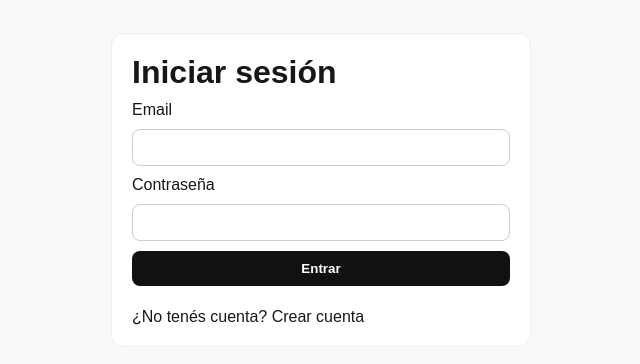
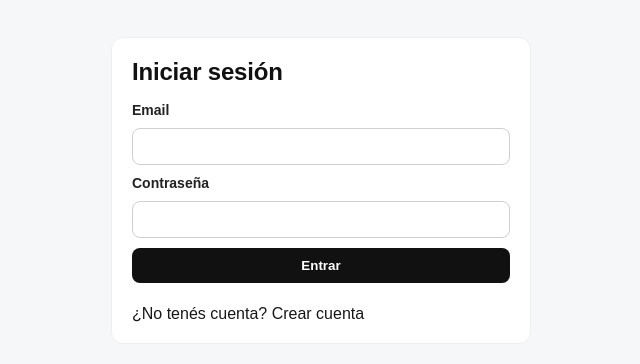
Before and after one commit to SoftDevDigital/Frontend_Groove_Barras, a Next.js app: page /login in a window 1280 px wide. Shown: the part 210-574 px from the top of the page, without its empty margins (319-959 px from the left). Built offline with nearby package versions, Linux system fonts and the light colour scheme.

Commit message:
inciio de secion que se vea bien

```diff
--- a/src/styles/Forms.module.css
+++ b/src/styles/Forms.module.css
@@ -1,32 +1,115 @@
+/* Layout base */
 .container {
   display: flex;
   min-height: 100vh;
   align-items: center;
   justify-content: center;
   padding: 24px;
-  background: #f9f9f9;
+  background: #f6f7f9;
 }
 
+/* La clave: forzar esquema claro para inputs, selects, etc. */
 .form {
   width: 100%;
   max-width: 420px;
   display: flex;
   flex-direction: column;
   gap: 10px;
-  background: #fff;
+  background: #ffffff;
   border: 1px solid #eee;
   border-radius: 12px;
   padding: 20px;
+  color-scheme: light;           /* <-- evita inputs oscuros en dark mode */
 }
 
+/* Tipografía con alto contraste */
+.form h1 {
+  margin: 0 0 6px 0;
+  color: #111;                   /* contraste fuerte */
+  font-weight: 800;
+  font-size: 24px;
+  letter-spacing: -0.2px;
+}
+
+.form label {
+  color: #222;                   /* contraste con fondo blanco */
+  font-weight: 600;
+  font-size: 14px;
+}
+
+/* Campos */
 .form input,
 .form select {
   padding: 10px;
-  border: 1px solid #ccc;
+  border: 1px solid #cfcfcf;
   border-radius: 8px;
+  background: #fff;              /* asegura fondo claro */
+  color: #111;                   /* texto bien oscuro */
+  outline: none;
 }
 
+.form input::placeholder,
+.form select::placeholder {
+  color: #6b7280;                /* gris legible */
+  opacity: 1;                    /* no atenuar */
+}
+
+.form input:focus,
+.form select:focus {
+  border-color: #a3bffa;         /* azul suave */
+  box-shadow: 0 0 0 3px rgba(163,191,250,0.35);
+}
+
+/* Arreglo para Chrome/Edge autofill en claro */
+.form input:-webkit-autofill,
+.form input:-webkit-autofill:hover,
+.form input:-webkit-autofill:focus,
+.form select:-webkit-autofill {
+  -webkit-text-fill-color: #111 !important;
+  box-shadow: 0 0 0px 1000px #fff inset !important;
+  transition: background-color 9999s ease-out 0s;
+}
+
+/* Mensajes */
 .error {
   color: #c62828;
   font-size: 0.9rem;
+  margin: 4px 0 0 0;
 }
+
+/* ------ (lo demás de tu archivo original) ------ */
+.table {
+  width: 100%;
+  border-collapse: collapse;
+  margin-top: 20px;
+  font-size: 14px;
+}
+
+.table th,
+.table td {
+  border: 1px solid #e5e5e5;
+  padding: 8px 12px;
+  text-align: left;
+}
+
+.table th {
+  background-color: #f8f8f8;
+  font-weight: 600;
+}
+
+.table tr:nth-child(even) {
+  background-color: #fafafa;
+}
+
+.table tr:hover {
+  background-color: #f1f1f1;
+}
+
+.table a {
+  color: #0070f3;
+  text-decoration: none;
+}
+
+.table a:hover {
+  text-decoration: underline;
+}
```
